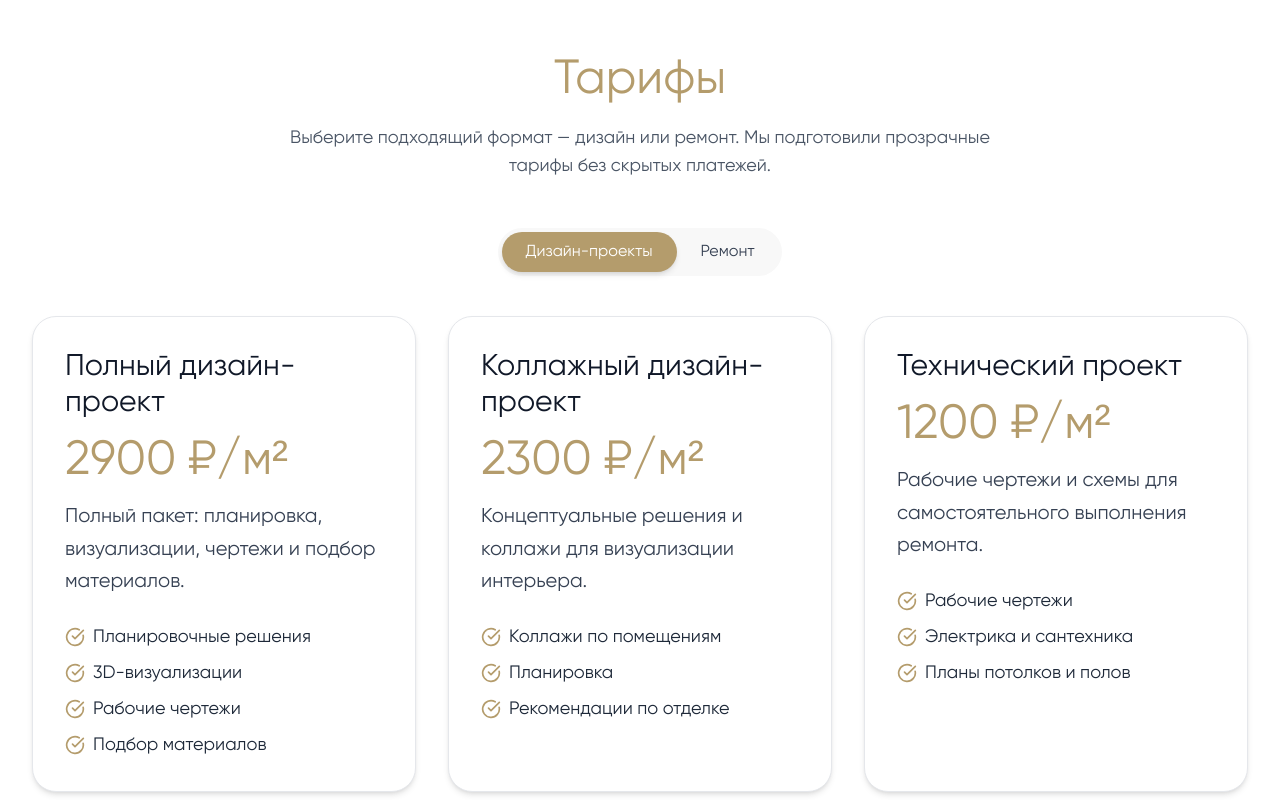
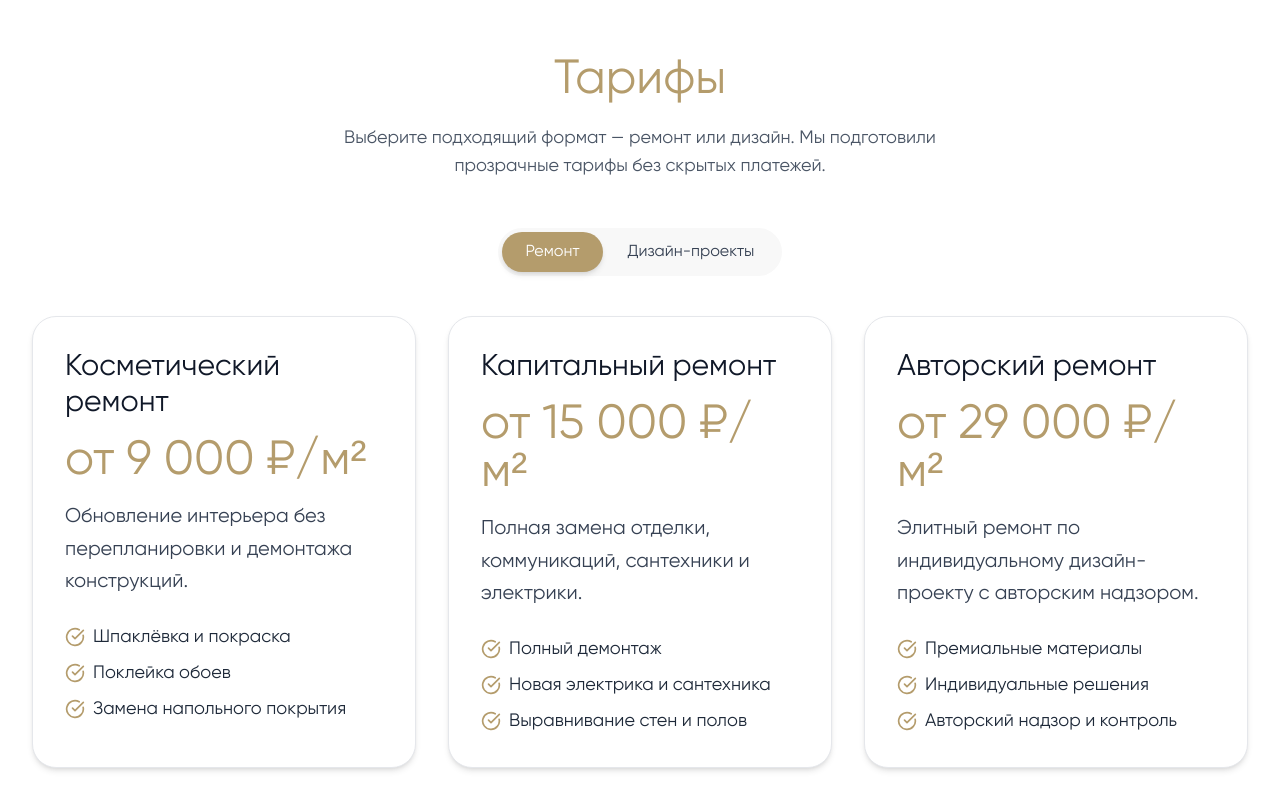
Before and after one commit to mksusha/master-tver, a Next.js app: page / in a window 1280 px wide. Shown: the part 5720-6520 px from the top of the page. Built offline with nearby package versions, Linux system fonts and the light colour scheme.

Commit message:
fix: updated footer — added legal disclaimer

```diff
--- a/src/components/Footer.tsx
+++ b/src/components/Footer.tsx
@@ -130,6 +130,13 @@ export default function Footer() {
                         </p>
                     </div>
 
+                    {/* Дисклеймер */}
+                    <div className="mt-10 text-center border-t border-gray-200 pt-4">
+                        <p className="text-[12px] md:text-sm text-gray-500 leading-relaxed max-w-[900px] mx-auto px-4">
+                            Обращаем ваше внимание на то, что данный интернет-сайт, а также вся информация о товарах и ценах, предоставленная на нём, носит исключительно информационный характер и ни при каких условиях не является публичной офертой, определяемой положениями Статьи 437 Гражданского кодекса Российской Федерации.
+                        </p>
+                    </div>
+
                     {/* Нижняя линия */}
                     <div className="border-t border-gray-200 mt-6 pt-4 text-sm text-gray-500 text-center">
                         © {new Date().getFullYear()} Гермес. Все права защищены.
--- a/src/components/TariffsSection.tsx
+++ b/src/components/TariffsSection.tsx
@@ -4,51 +4,51 @@ import { useState } from "react";
 import { CheckCircle } from "lucide-react";
 
 export default function TariffsSection() {
-    const [activeTab, setActiveTab] = useState<"design" | "repair">("design");
+    const [activeTab, setActiveTab] = useState<"repair" | "design">("repair");
+
+    const repairTariffs = [
+        {
+            title: "Косметический ремонт",
+            price: "от 9 000 ₽/м²",
+            desc: "Обновление интерьера без перепланировки и демонтажа конструкций.",
+            includes: ["Шпаклёвка и покраска", "Поклейка обоев", "Замена напольного покрытия"],
+        },
+        {
+            title: "Капитальный ремонт",
+            price: "от 15 000 ₽/м²",
+            desc: "Полная замена отделки, коммуникаций, сантехники и электрики.",
+            includes: ["Полный демонтаж", "Новая электрика и сантехника", "Выравнивание стен и полов"],
+        },
+        {
+            title: "Авторский ремонт",
+            price: "от 29 000 ₽/м²",
+            desc: "Элитный ремонт по индивидуальному дизайн-проекту с авторским надзором.",
+            includes: ["Премиальные материалы", "Индивидуальные решения", "Авторский надзор и контроль"],
+        },
+    ];
 
     const designTariffs = [
         {
             title: "Полный дизайн-проект",
-            price: "2900 ₽/м²",
+            price: "от 2 900 ₽/м²",
             desc: "Полный пакет: планировка, визуализации, чертежи и подбор материалов.",
             includes: ["Планировочные решения", "3D-визуализации", "Рабочие чертежи", "Подбор материалов"],
         },
         {
             title: "Коллажный дизайн-проект",
-            price: "2300 ₽/м²",
+            price: "от 2 300 ₽/м²",
             desc: "Концептуальные решения и коллажи для визуализации интерьера.",
             includes: ["Коллажи по помещениям", "Планировка", "Рекомендации по отделке"],
         },
         {
             title: "Технический проект",
-            price: "1200 ₽/м²",
+            price: "от 1 200 ₽/м²",
             desc: "Рабочие чертежи и схемы для самостоятельного выполнения ремонта.",
             includes: ["Рабочие чертежи", "Электрика и сантехника", "Планы потолков и полов"],
         },
     ];
 
-    const repairTariffs = [
-        {
-            title: "Косметический ремонт",
-            price: "от 9000 ₽/м²",
-            desc: "Обновление интерьера без перепланировки и демонтажа конструкций.",
-            includes: ["Шпаклёвка и покраска", "Поклейка обоев", "Замена напольного покрытия"],
-        },
-        {
-            title: "Капитальный ремонт",
-            price: "от 15000 ₽/м²",
-            desc: "Полная замена отделки, коммуникаций, сантехники и электрики.",
-            includes: ["Полный демонтаж", "Новая электрика и сантехника", "Выравнивание стен и полов"],
-        },
-        {
-            title: "Авторский ремонт",
-            price: "от 29000 ₽/м²",
-            desc: "Элитный ремонт по индивидуальному дизайн-проекту с авторским надзором.",
-            includes: ["Премиальные материалы", "Индивидуальные решения", "Авторский надзор и контроль"],
-        },
-    ];
-
-    const currentTariffs = activeTab === "design" ? designTariffs : repairTariffs;
+    const currentTariffs = activeTab === "repair" ? repairTariffs : designTariffs;
 
     return (
         <section className="mt-28 mb-28 flex justify-center px-4 md:px-8">
@@ -59,13 +59,23 @@ export default function TariffsSection() {
                         Тарифы
                     </h2>
                     <p className="text-base md:text-lg text-gray-600 max-w-[700px] mx-auto">
-                        Выберите подходящий формат — дизайн или ремонт. Мы подготовили прозрачные тарифы без скрытых платежей.
+                        Выберите подходящий формат — ремонт или дизайн. Мы подготовили прозрачные тарифы без скрытых платежей.
                     </p>
                 </div>
 
                 {/* Переключатель */}
                 <div className="flex justify-center mb-10">
                     <div className="flex bg-secondary rounded-full p-1">
+                        <button
+                            onClick={() => setActiveTab("repair")}
+                            className={`px-6 py-2 rounded-full font-medium transition-all ${
+                                activeTab === "repair"
+                                    ? "bg-[#B49C6C] text-white shadow-md"
+                                    : "text-gray-700 hover:text-black"
+                            }`}
+                        >
+                            Ремонт
+                        </button>
                         <button
                             onClick={() => setActiveTab("design")}
                             className={`px-6 py-2 rounded-full font-medium transition-all ${
@@ -75,16 +85,6 @@ export default function TariffsSection() {
                             }`}
                         >
                             Дизайн-проекты
-                        </button>
-                        <button
-                            onClick={() => setActiveTab("repair")}
-                            className={`px-6 py-2 rounded-full font-medium transition-all ${
-                                activeTab === "repair"
-                                    ? "bg-[#B49C6C] text-white shadow-md"
-                                    : "text-gray-700 hover:text-black"
-                            }`}
-                        >
-                            Ремонт
                         </button>
                     </div>
                 </div>
@@ -97,7 +97,7 @@ export default function TariffsSection() {
                             className="rounded-3xl bg-white border border-gray-200 shadow-md hover:shadow-lg transition-all p-8 flex flex-col items-start"
                         >
                             <h3 className="text-3xl text-gray-900 mb-4">{item.title}</h3>
-                            <p className="text-[#B49C6C] text-5xl  mb-4">{item.price}</p>
+                            <p className="text-[#B49C6C] text-5xl mb-4">{item.price}</p>
                             <p className="text-gray-700 text-xl mb-4 leading-relaxed">{item.desc}</p>
 
                             <ul className="space-y-2 mt-2">
```
